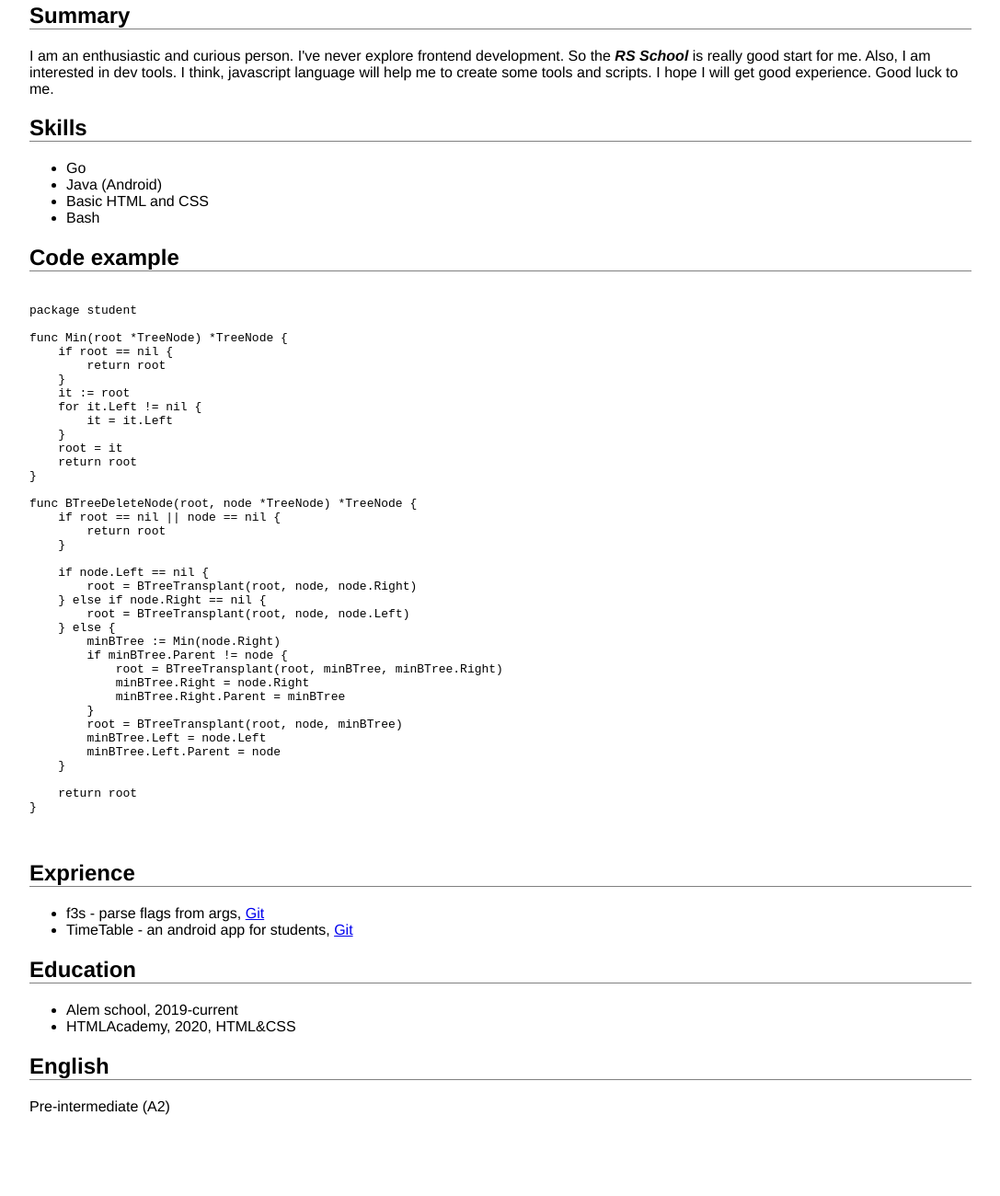
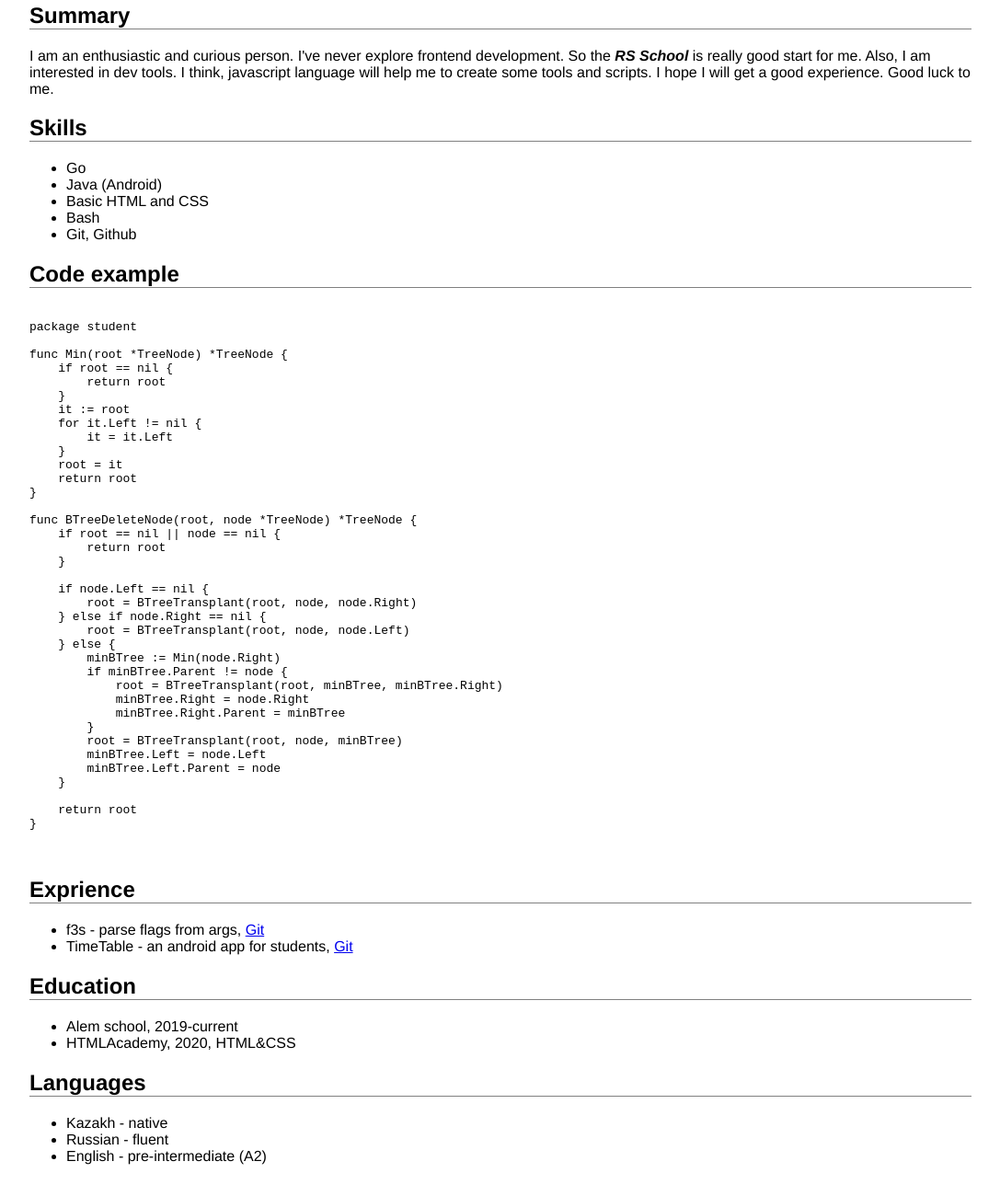
Before and after one commit to enthusiast17/rsschool-cv, a plain HTML site: page index.html in a window 1280 px wide. Shown: the part 460-1760 px from the top of the page at 92% size, without its empty margins (104-1191 px from the left). Before the commit the page ends 1706 px from the top, so only its background shows below. Drawn offline with Linux system fonts and the light colour scheme.

Commit message:
feat: add some fields

```diff
--- a/index.html
+++ b/index.html
@@ -7,7 +7,7 @@
     </head>
     <body>
         <header>
-            <img src="img/avatar.jpeg" alt="avatar" width="200" height="200" />
+            <img src="https://avatars1.githubusercontent.com/u/52827869?s=400&u=fa49f4c32f3db4a377bbd4dbf9a49099d3f9a34d&v=4" alt="avatar" width="200" height="200" />
             <h1>Ulan Nurym</h1>
             <a href="https://github.com/enthusiast17"><img src="img/github.png" alt="github logo" width="30"
                 height="30"></a>
@@ -26,7 +26,7 @@
                     I am an enthusiastic and curious person. I've never explore frontend
                     development. So the <em><b>RS School</b></em> is really good start for me. Also, I
                     am interested in dev tools. I think, javascript language will help me
-                    to create some tools and scripts. I hope I will get good experience.
+                    to create some tools and scripts. I hope I will get a good experience.
                     Good luck to me.
                 </p>
             </section>
@@ -37,6 +37,7 @@
                     <li>Java (Android)</li>
                     <li>Basic HTML and CSS</li>
                     <li>Bash</li>
+                    <li>Git, Github</li>
                 </ul>
             </section>
             <section>
@@ -104,8 +105,12 @@ func BTreeDeleteNode(root, node *TreeNode) *TreeNode {
                 </ul>
             </section>
             <section class="last-section">
-                <h2>English</h2>
-                <p>Pre-intermediate (А2)</p>
+                <h2>Languages</h2>
+                <ul>
+                    <li>Kazakh - native</li>
+                    <li>Russian - fluent</li>
+                    <li>English - pre-intermediate (А2)</li>
+                </ul>
             </section>
         </main>
     </body>
```
Also changed, not shown: img/avatar.jpeg (deleted).
